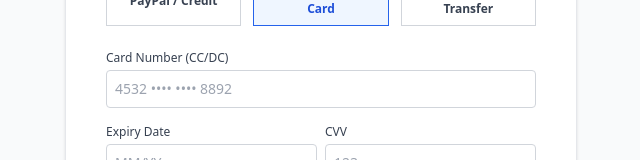
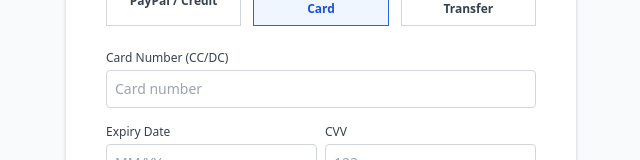
Before and after one commit to glinfico/ai-powered-funding-BaaS, a React (Vite) app: page /checkout in a window 1280 px wide. Both pictures are taken after a click on the button "Credit / Debit Card". Shown: the part 343-503 px from the top of the page, without its empty margins (319-959 px from the left). Built offline with nearby package versions, Linux system fonts and the light colour scheme; no server answers.

Commit message:
fix: sanitize placeholder inputs to pass Netlify secret detection

```diff
--- a/src/pages/PaypalCheckout.jsx
+++ b/src/pages/PaypalCheckout.jsx
@@ -72,7 +72,7 @@ export default function PaypalCheckout() {
                 <>
                   <div>
                     <label className="block text-xs font-medium text-gray-700">Card Number (CC/DC)</label>
-                    <input type="text" required placeholder="4532 •••• •••• 8892" className="mt-1 w-full border rounded p-2 text-sm border-gray-300" />
+                    <input type="text" required placeholder="Card number" className="mt-1 w-full border rounded p-2 text-sm border-gray-300" />
                   </div>
                   <div className="grid grid-cols-2 gap-2">
                     <div>
@@ -91,11 +91,11 @@ export default function PaypalCheckout() {
                 <>
                   <div>
                     <label className="block text-xs font-medium text-gray-700">Bank Routing Number</label>
-                    <input type="text" required placeholder="122000030" className="mt-1 w-full border rounded p-2 text-sm border-gray-300" />
+                    <input type="text" required placeholder="Enter routing" className="mt-1 w-full border rounded p-2 text-sm border-gray-300" />
                   </div>
                   <div>
                     <label className="block text-xs font-medium text-gray-700">Account Number</label>
-                    <input type="text" required placeholder="000123456789" className="mt-1 w-full border rounded p-2 text-sm border-gray-300" />
+                    <input type="text" required placeholder="Enter account" className="mt-1 w-full border rounded p-2 text-sm border-gray-300" />
                   </div>
                 </>
               )}
```
